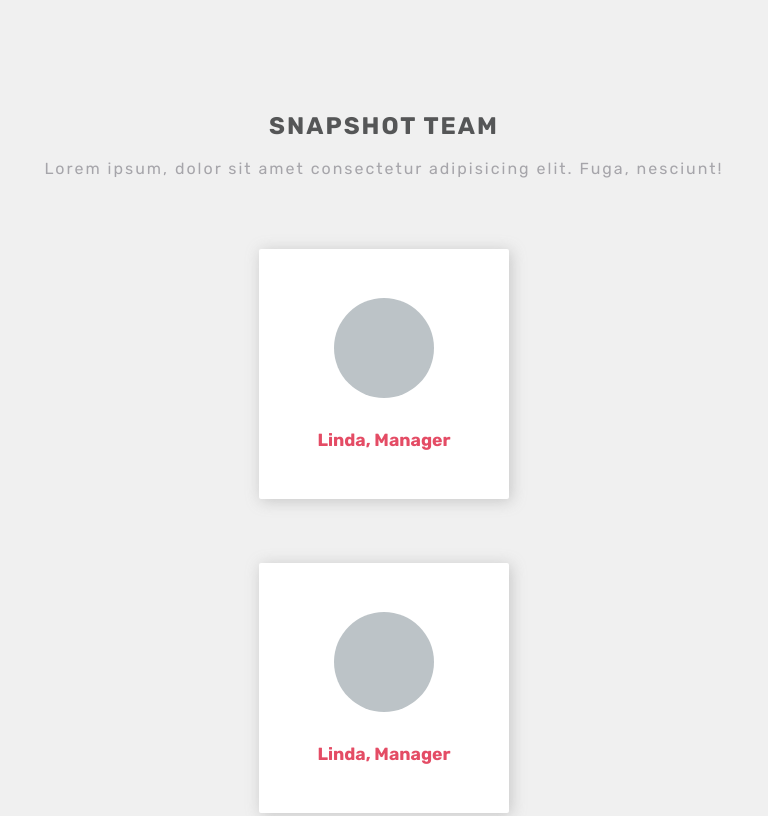
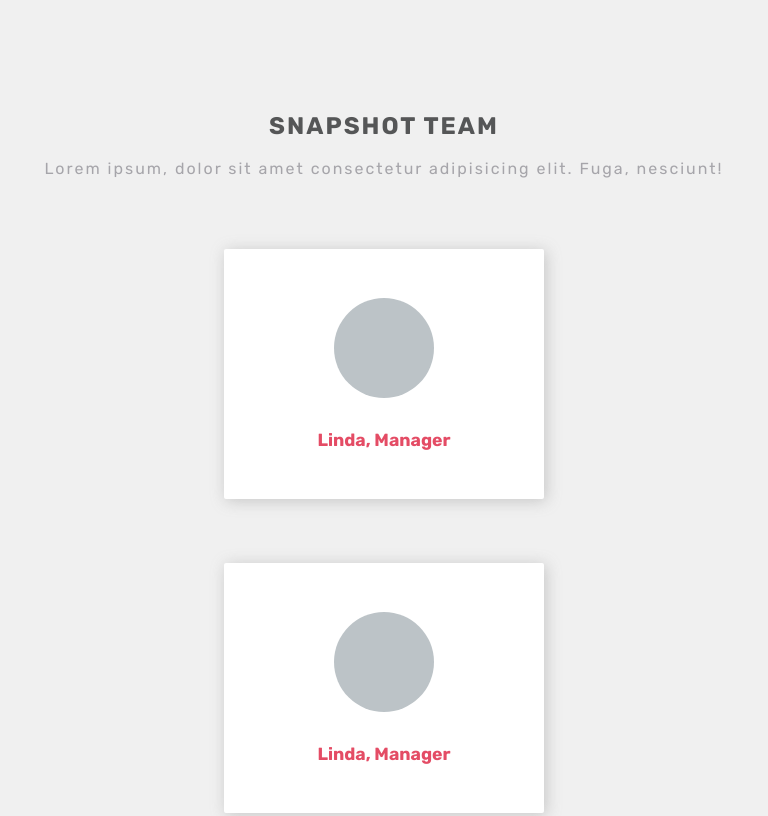
Before and after one commit to emmypuch/zuri-responsive-design-starter, a plain HTML site: page index.html in a window 768 px wide. Shown: the part 1284-2100 px from the top of the page. Drawn offline with Linux system fonts and the light colour scheme.

Commit message:
Added: responsiveness and all-round adjustments to project

```diff
--- a/styles.css
+++ b/styles.css
@@ -534,7 +534,7 @@ div.footer h6 {
 
     div.box1,
     div.box3 {
-        width: 250px;
+        width: 320px;
         height: 250px;
         display: flex;
         align-items: center;
```
